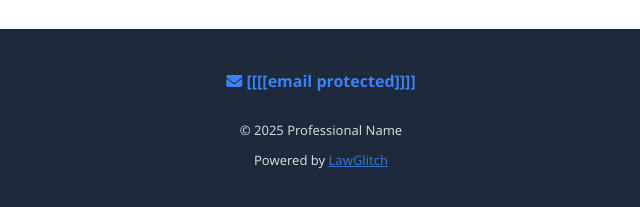
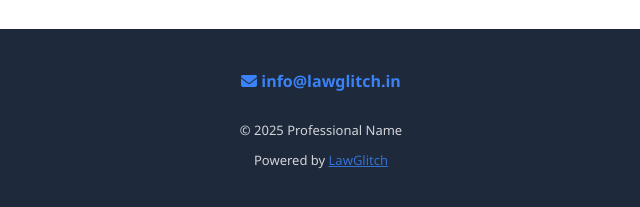
Before and after one commit to lawglitch-profiles/testy, a plain HTML site: page index.html in a window 1280 px wide. Shown: the part 5211-5418 px from the top of the page, 319-959 px from the left. Drawn offline with Linux system fonts and the light colour scheme.

Commit message:
Updated portfolio via LawGlitch Web Editor - 2025-11-15T20:39:36.736Z

```diff
--- a/index.html
+++ b/index.html
@@ -864,7 +864,7 @@
 
     <footer>
         <a href="/cdn-cgi/l/email-protection#dcb9b1bdb5b09cb9a4bdb1acb0b9f2bfb3b1" class="footer-email" id="footerEmail">
-            <i class="fas fa-envelope"></i> [[[<span class="__cf_email__" data-cfemail="b1c8dec4c39fd4dcd0d8ddf1d4c9d0dcc1ddd49fd2dedc">[email&#160;protected]</span>]]]
+            <i class="fas fa-envelope"></i> [[[info@lawglitch.in]]]
         </a>
         <div class="footer-text">&copy; <span id="footerYear"></span> [[[Professional Name]]]</div>
         <div class="footer-text">Powered by <a href="https://lawglitch.in" target="_blank" style="color: var(--accent);">LawGlitch</a></div>
```
